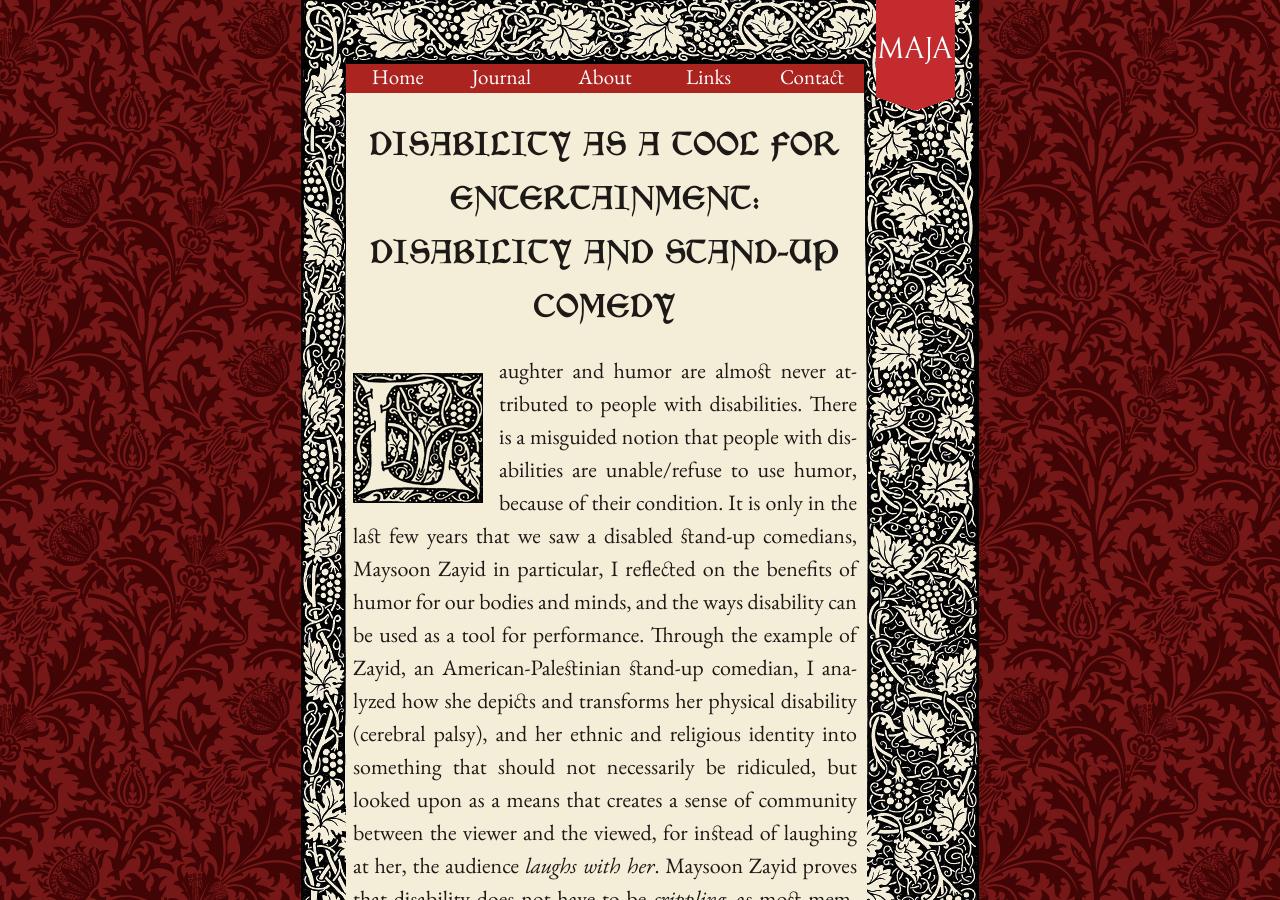
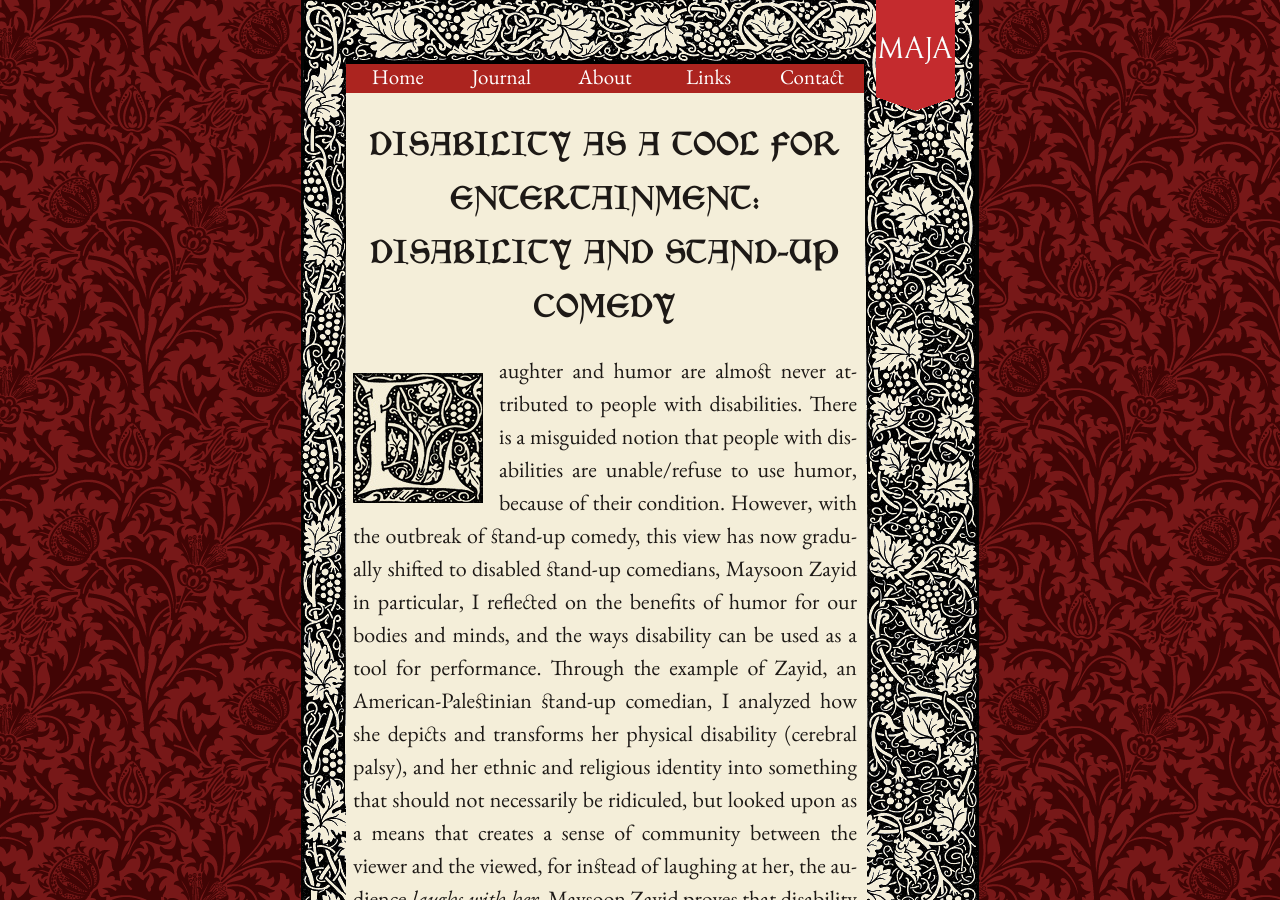
Before and after one commit to mpasovic/majapasovic.org, a Jekyll site: the page built from _posts/2012-06-24-disability-and-humor.md, in a window 1280 px wide and 900 px high. Built offline with Jekyll 4.4.1, drawn with Linux system fonts in a browser that asks for light colours; nearby versions of some CDN libraries; some of the changed text lies outside the part shown.

Commit message:
Updated 2012-06-24-disability-and-humor.md

```diff
--- a/_posts/2012-06-24-disability-and-humor.md
+++ b/_posts/2012-06-24-disability-and-humor.md
@@ -4,7 +4,7 @@ title: 'Disability as a Tool for Entertainment: Disability and Stand-Up Comedy'
 published: true
 ---
 
-<span class="versal l9">L</span>aughter and humor are almost never attributed to people with disabilities. There is a misguided notion that people with disabilities are unable/refuse to use humor, because of their condition. It is only in the last few years that we saw a  disabled stand-up comedians, Maysoon Zayid in
+<span class="versal l9">L</span>aughter and humor are almost never attributed to people with disabilities. There is a misguided notion that people with disabilities are unable/refuse to use humor, because of their condition. However, with the outbreak of stand-up comedy, this view has now gradually shifted to  disabled stand-up comedians, Maysoon Zayid in
 particular, I reflected on the benefits of humor for our bodies and
 minds, and the ways disability can be used as a tool for performance.
 Through the example of Zayid, an American-Palestinian stand-up comedian,
```
